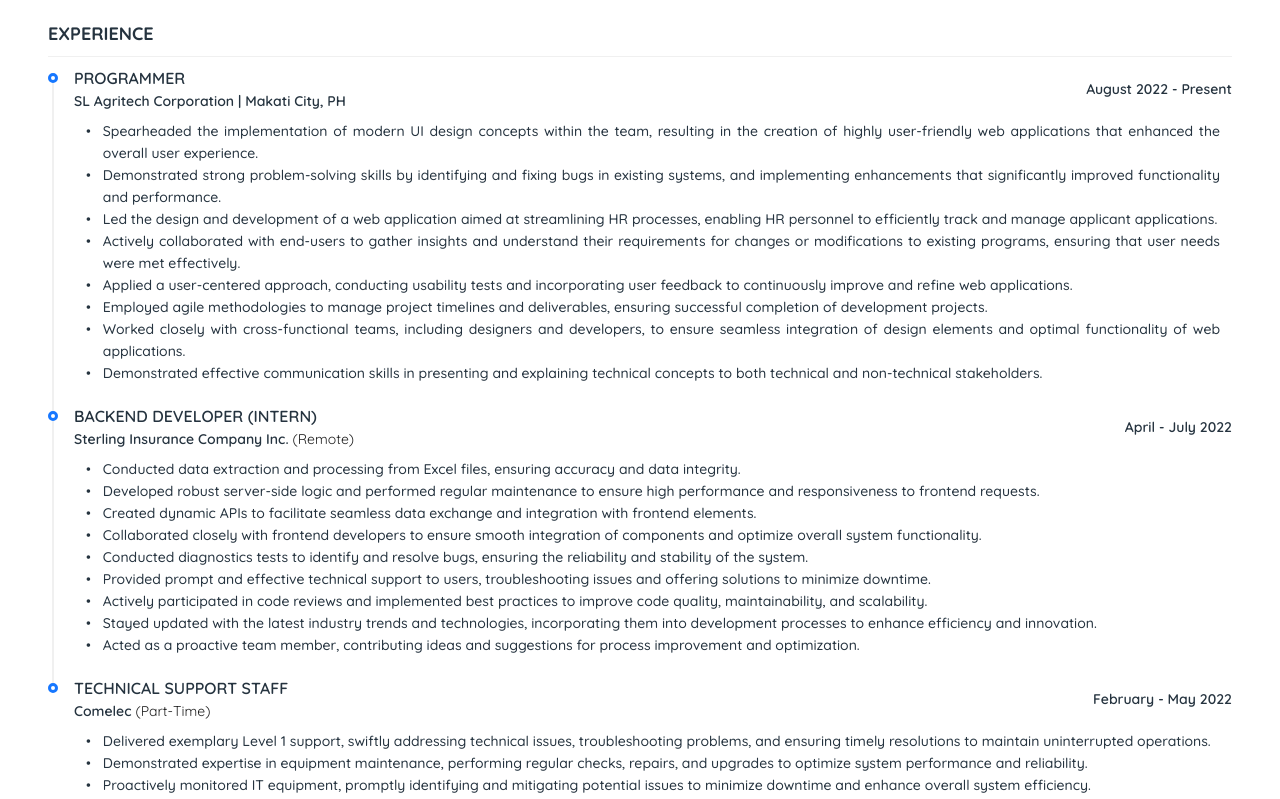
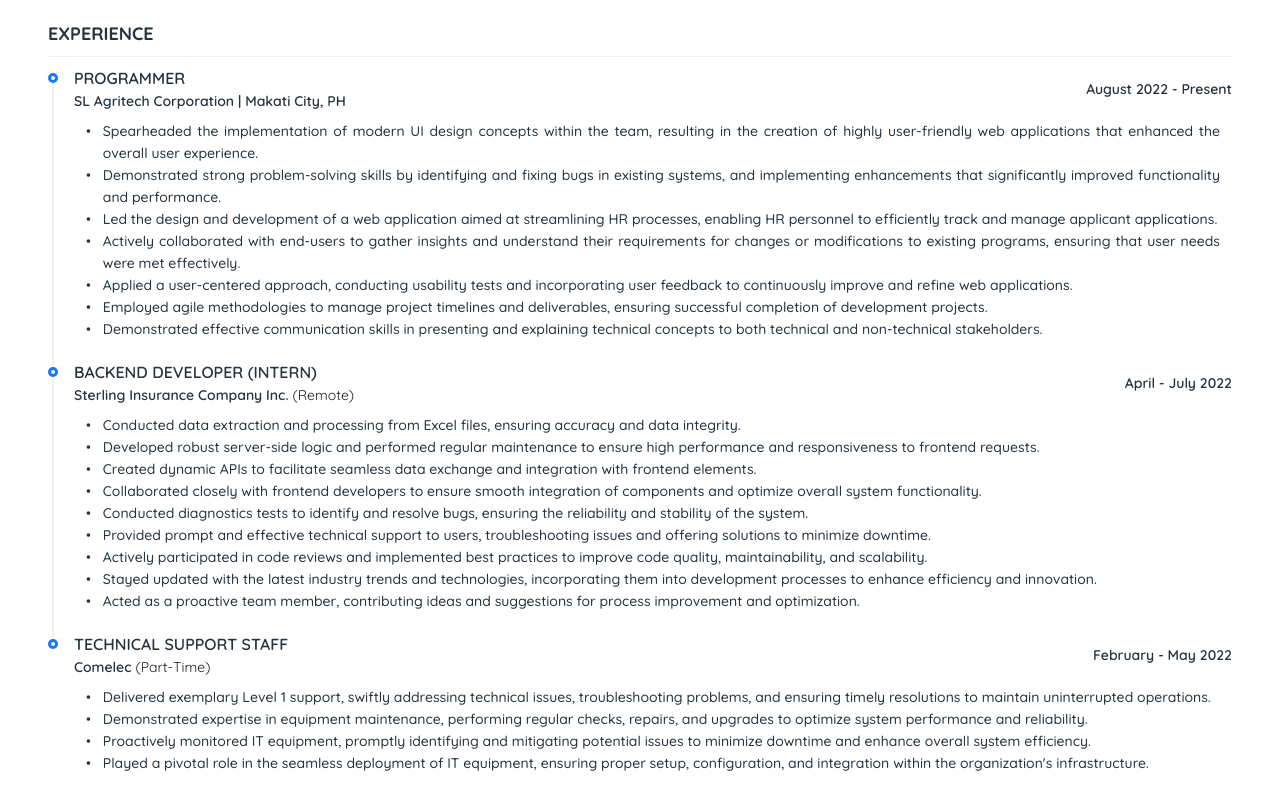
Before and after one commit to Ralf-Renz-Estellana-Bantilo/e-resume, a Next.js app: page /components/Personal in a window 1280 px wide. Shown: the top 799 px of the page. Built offline with nearby package versions, Linux system fonts and the light colour scheme.

Commit message:
updated the job details

```diff
--- a/pages/components/Personal.tsx
+++ b/pages/components/Personal.tsx
@@ -52,9 +52,9 @@ const Personal = () =>
             {
                pointer: 'Employed agile methodologies to manage project timelines and deliverables, ensuring successful completion of development projects.'
             },
-            {
-               pointer: 'Worked closely with cross-functional teams, including designers and developers, to ensure seamless integration of design elements and optimal functionality of web applications.'
-            },
+            // {
+            //    pointer: 'Worked closely with cross-functional teams, including designers and developers, to ensure seamless integration of design elements and optimal functionality of web applications.'
+            // },
             {
                pointer: 'Demonstrated effective communication skills in presenting and explaining technical concepts to both technical and non-technical stakeholders.'
             },
```
